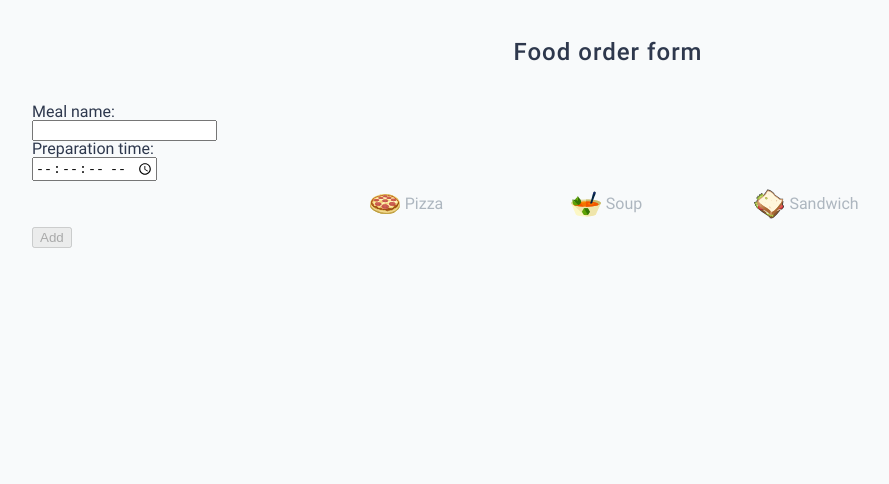
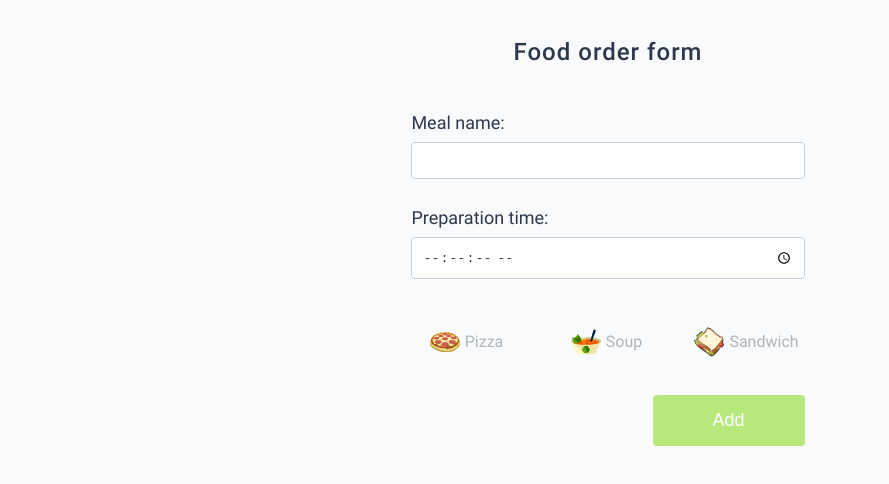
Before and after one commit to aynurajafarova/dishes-react-app, a React app: page / in a window 1280 px wide. Shown: the top 484 px of the page, without its empty margins (32-921 px from the left). Built offline with nearby package versions, Linux system fonts and the light colour scheme.

Commit message:
style(add-form): change AddMealForm component style

```diff
--- /dev/null
+++ b/src/client/apps/meals/components/AddMealForm/AddMealForm.scss
@@ -0,0 +1,52 @@
+.add-meal-form {
+  width: 50%;
+  margin: 0 auto;
+  padding-bottom: 50px;
+  &__field {
+    width: 70%;
+    padding: 10px 5px;
+    box-sizing: border-box;
+    margin: 0 auto;
+    &__label {
+      font-size: 18px;
+    }
+    &__input {
+      margin-top: 10px;
+      width: 100%;
+      input {
+        width: 100%;
+        box-sizing: border-box;
+        padding: 10px;
+        outline: none;
+        border-radius: 4px;
+        border: 1px solid #c4cfda;
+        background-color: #fff;
+        color: #2e384d;
+        margin-bottom: 10px;
+        cursor: pointer;
+      }
+    }
+    &__error {
+      font-size: 12px;
+      color: #e54616;
+    }
+  }
+  &__btn {
+    background-color: #76bc21;
+    color: white;
+    padding: 15px 60px;
+    font-size: 18px;
+    text-align: center;
+    border: none;
+    border-radius: 4px;
+    cursor: pointer;
+    float: right;
+    &:hover {
+      background-color: #80d914;
+    }
+    &:disabled {
+      cursor: not-allowed;
+      background-color: #b7e77d;
+    }
+  }
+}
--- a/src/client/apps/meals/components/AddMealForm/AddMealForm.tsx
+++ b/src/client/apps/meals/components/AddMealForm/AddMealForm.tsx
@@ -13,6 +13,8 @@ import MealOptions from "../MealOptions/MealOptions";
 import { EFormName } from "../../../../shared/consts/enum";
 import { findObj } from "../../../../shared/helpers/meals";
 import { postAddNewMeal } from "../../../../shared/redux/actions/mealsAction";
+
+import "./AddMealForm.scss";
 
 interface IProps {
   meals: IMeal[];
@@ -65,7 +67,7 @@ const renderField = ({
 }) => (
   <div>
     <label>{label}</label>
-    <div>
+    <div className="add-meal-form__field__input">
       <input
         {...input}
         placeholder={label}
@@ -73,7 +75,9 @@ const renderField = ({
         step={step}
         min={minValue}
       />
-      {touched && error && <span>{error}</span>}
+      {touched && error && (
+        <span className="add-meal-form__field__error">*{error}</span>
+      )}
     </div>
   </div>
 );
@@ -115,12 +119,17 @@ const AddMealForm: FC<InjectedFormProps<any, IProps> & IProps> = ({
     dispatch(postAddNewMeal(data));
   };
   return (
-    <form onSubmit={handleSubmit(addMeal)}>
+    <form className="add-meal-form" onSubmit={handleSubmit(addMeal)}>
       {commonInputFields?.map(
         ({ id, fieldName, label, type, step }: IField) => {
           return (
-            <div key={id}>
-              <label htmlFor={fieldName}>{label}:</label>
+            <div key={id} className="add-meal-form__field">
+              <label
+                className="add-meal-form__field__label"
+                htmlFor={fieldName}
+              >
+                {label}:
+              </label>
               <Field
                 name={fieldName}
                 type={type}
@@ -128,6 +137,7 @@ const AddMealForm: FC<InjectedFormProps<any, IProps> & IProps> = ({
                 id={fieldName}
                 placeholder={fieldName}
                 step={step}
+                className="add-meal-form__field__input"
               />
               {anyTouched && error && <span>{error}</span>}
             </div>
@@ -139,8 +149,13 @@ const AddMealForm: FC<InjectedFormProps<any, IProps> & IProps> = ({
         singleMeal?.inputFields.map(
           ({ id, fieldName, label, type, minValue }: IField) => {
             return (
-              <div key={id}>
-                <label htmlFor={fieldName}>{label}:</label>
+              <div key={id} className="add-meal-form__field">
+                <label
+                  className="add-meal-form__field__label"
+                  htmlFor={fieldName}
+                >
+                  {label}:
+                </label>
                 <Field
                   name={fieldName}
                   type={type}
@@ -148,14 +163,21 @@ const AddMealForm: FC<InjectedFormProps<any, IProps> & IProps> = ({
                   id={fieldName}
                   placeholder={fieldName}
                   minValue={minValue}
+                  className="add-meal-form__field__input"
                 />
               </div>
             );
           }
         )}
-      <button type="submit" disabled={invalid || submitting}>
-        Add
-      </button>
+      <div className="add-meal-form__field">
+        <button
+          className=" add-meal-form__btn"
+          type="submit"
+          disabled={invalid || submitting}
+        >
+          Add
+        </button>
+      </div>
     </form>
   );
 };
--- a/src/client/apps/meals/components/MealOptions/MealOptions.scss
+++ b/src/client/apps/meals/components/MealOptions/MealOptions.scss
@@ -1,10 +1,11 @@
 @import "./../../../../shared/assets/styles/variables";
 
 .meal-types {
+  margin: 20px 0px;
   &__item {
     cursor: pointer;
     position: relative;
-    width: 200px;
+    width: 140px;
     input[type="radio"] {
       opacity: 0; /* hidden but still tabable */
       position: absolute;
--- a/src/client/apps/meals/components/MealOptions/MealOptions.tsx
+++ b/src/client/apps/meals/components/MealOptions/MealOptions.tsx
@@ -21,13 +21,17 @@ const MealOptions: FC<IProps> = ({ meals, fetchSingleMeal }) => {
         {meals &&
           meals?.map(({ id, name, type, title, img, value }) => {
             return (
-              <label className="meal-types__item" htmlFor={id} key={id}>
+              <label
+                className="meal-types__item"
+                htmlFor={id.toString()}
+                key={id}
+              >
                 <Field
                   component="input"
                   {...{ type, name, id, value }}
                   onChange={() => {
                     // reset();
-                    dispatch(fetchSingleMeal(meals, id));
+                    dispatch(fetchSingleMeal(meals, id.toString()));
                   }}
                 />
                 <div className="meal-types__item__body center">
--- a/src/client/shared/assets/styles/main.scss
+++ b/src/client/shared/assets/styles/main.scss
@@ -1,7 +1,7 @@
-@import "./reset";
 @import "./variables";
 @import "./font";
 @import "./common";
+@import "./reset";
 
 body {
   font-family: "Roboto";
```
